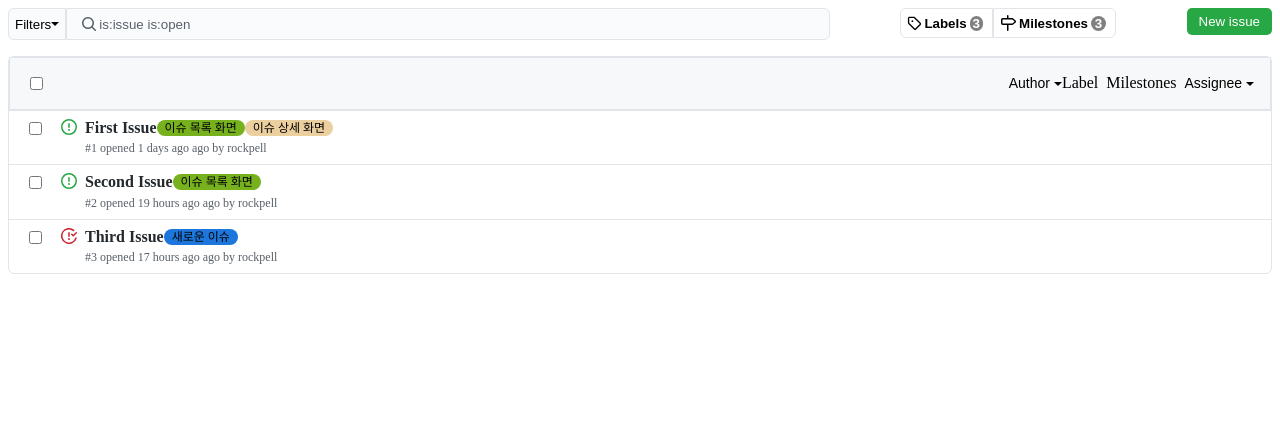
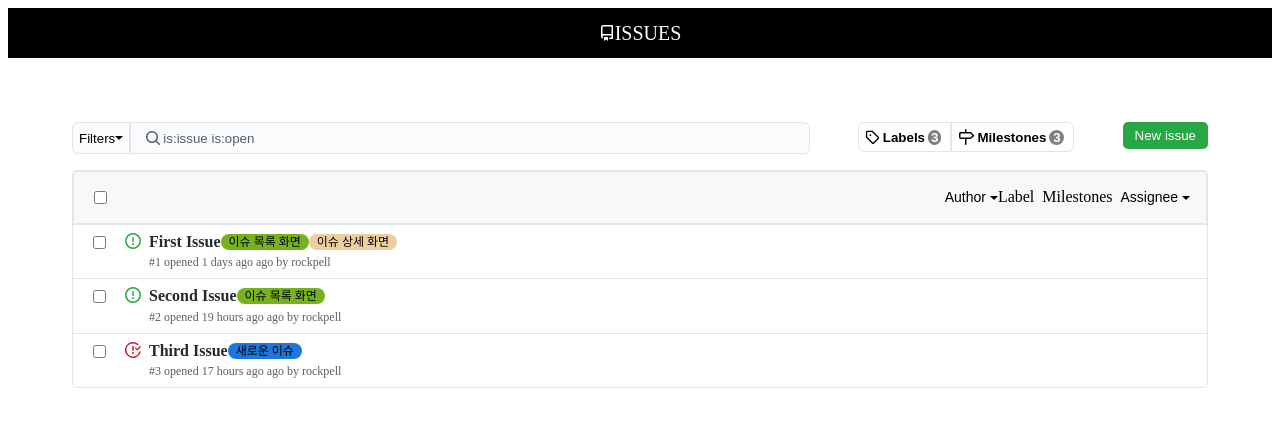
Before and after one commit to boostcamp-2020/IssueTracker-34, a React app in the folder front/: page /issue/list in a window 1280 px wide. Shown: the top 426 px of the page. Built offline with nearby package versions, Linux system fonts and the light colour scheme; the HTML template or start-up script is replaced by a standard one.

Commit message:
[Feat] App
Use IssueHeader component

```diff
--- a/front/src/App.js
+++ b/front/src/App.js
@@ -8,6 +8,9 @@ import LabelListPage from './pages/LabelListPage';
 import MilestoneEditPage from './pages/MilestoneEditPage';
 import MilestoneListPage from './pages/MilestoneListPage';
 import MilestoneMakePage from './pages/MilestoneMakePage';
+import IssuesHeader from './components/IssuesHeader';
+import styled from 'styled-components';
+
 import {
   BrowserRouter as Router,
   Switch,
@@ -15,14 +18,21 @@ import {
   Redirect,
 } from 'react-router-dom';
 
+const StyledDiv = styled.div`
+  margin: 4rem;
+`;
+
 const App = () => {
-  const [loggedIn, setLoggedIn] = useState(false);
+  const [loggedIn, setLoggedIn] = useState(true);
 
   const checkLogin = async () => {
     //TODO: login 확인용 api
   };
 
   return (
+    <>
+      {loggedIn ? <IssuesHeader /> : ''}
+      <StyledDiv>
         <Router>
           <Switch>
             <Route exact path="/">
@@ -32,7 +42,7 @@ const App = () => {
                 <LoginPage loggedIn={loggedIn} setLoggedIn={setLoggedIn} />
               )}
             </Route>
-        <Route path="/issue/list" exact>
+            <Route exact path="/issue/list">
               <IssueListPage />
             </Route>
             <Route exact path="/issue/make">
@@ -55,6 +65,8 @@ const App = () => {
             </Route>
           </Switch>
         </Router>
+      </StyledDiv>
+    </>
   );
 };
 
```
Lines whose indentation alone changed are shown as unchanged.
